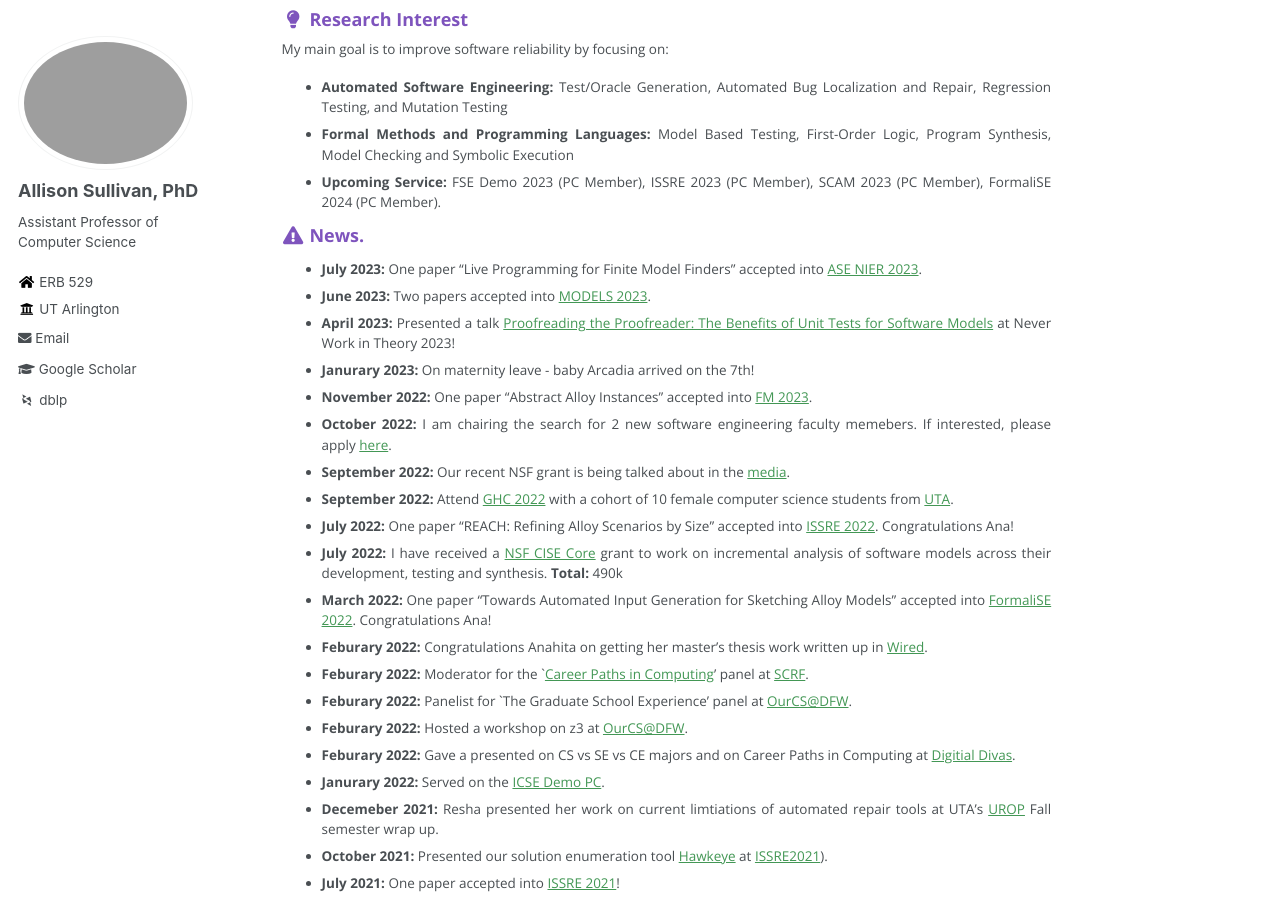
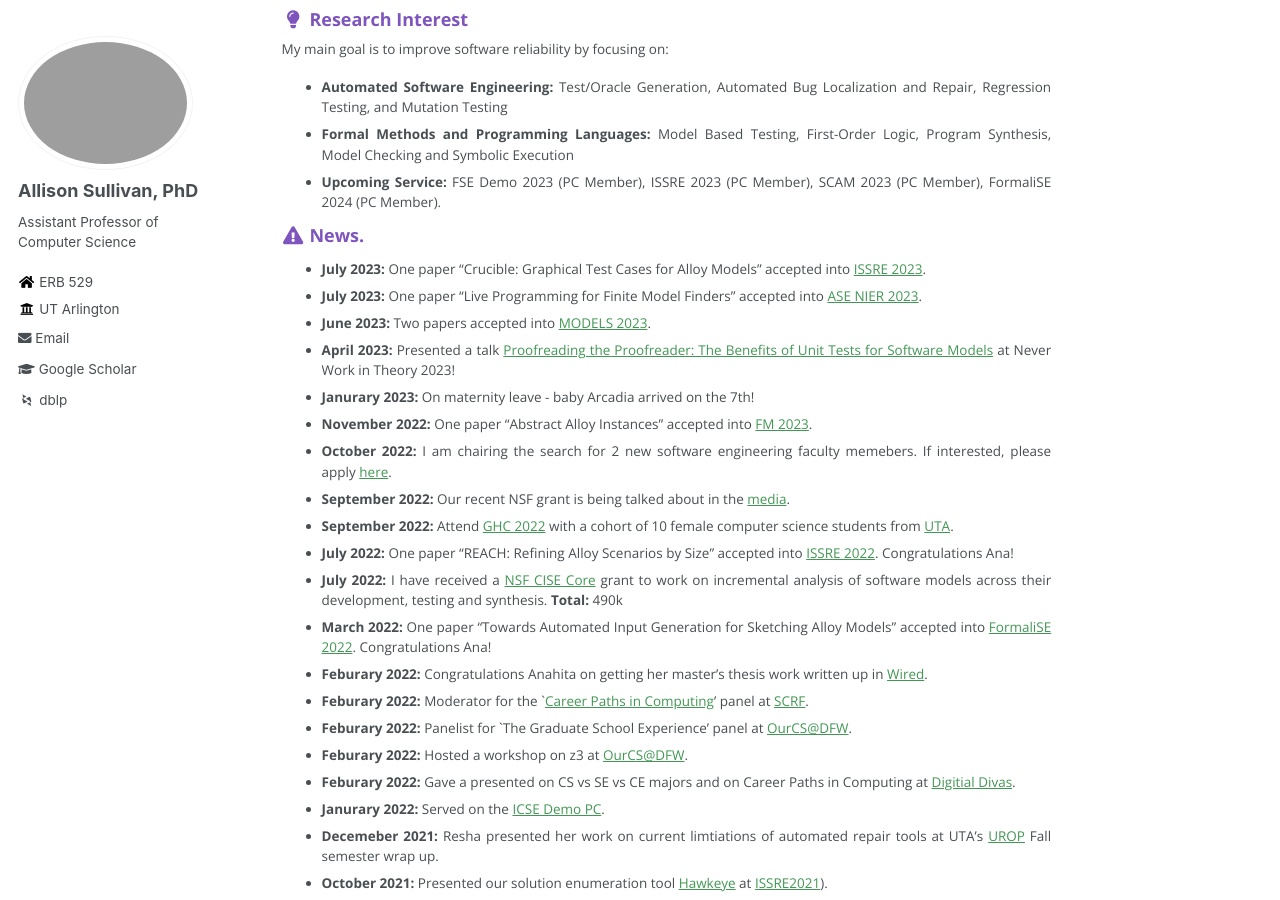
Before and after one commit to Allisonius/allisonius.github.io, a Jekyll site: the page built from _pages/about.md, in a window 1280 px wide and 900 px high, scrolled down 458 px. Built offline with Jekyll 4.4.1, drawn with Linux system fonts in a browser that asks for light colours; some web fonts are replaced.

Commit message:
Update about.md

```diff
--- a/_pages/about.md
+++ b/_pages/about.md
@@ -29,6 +29,7 @@ Checking and Symbolic Execution
 
 
 ### <i class="fa fa-fw fa-exclamation-triangle" aria-hidden="true"></i> News.
+* **July 2023:** One paper "Crucible: Graphical Test Cases for Alloy Models" accepted into [ISSRE 2023]((https://issre.github.io/2023/)).
 * **July 2023:** One paper "Live Programming for Finite Model Finders" accepted into [ASE NIER 2023](https://conf.researchr.org/home/ase-2023).
 * **June 2023:** Two papers accepted into [MODELS 2023](https://conf.researchr.org/home/models-2023).
 * **April 2023:** Presented a talk [Proofreading the Proofreader: The Benefits of Unit Tests for Software Models](https://neverworkintheory.org/) at Never Work in Theory 2023!
```
